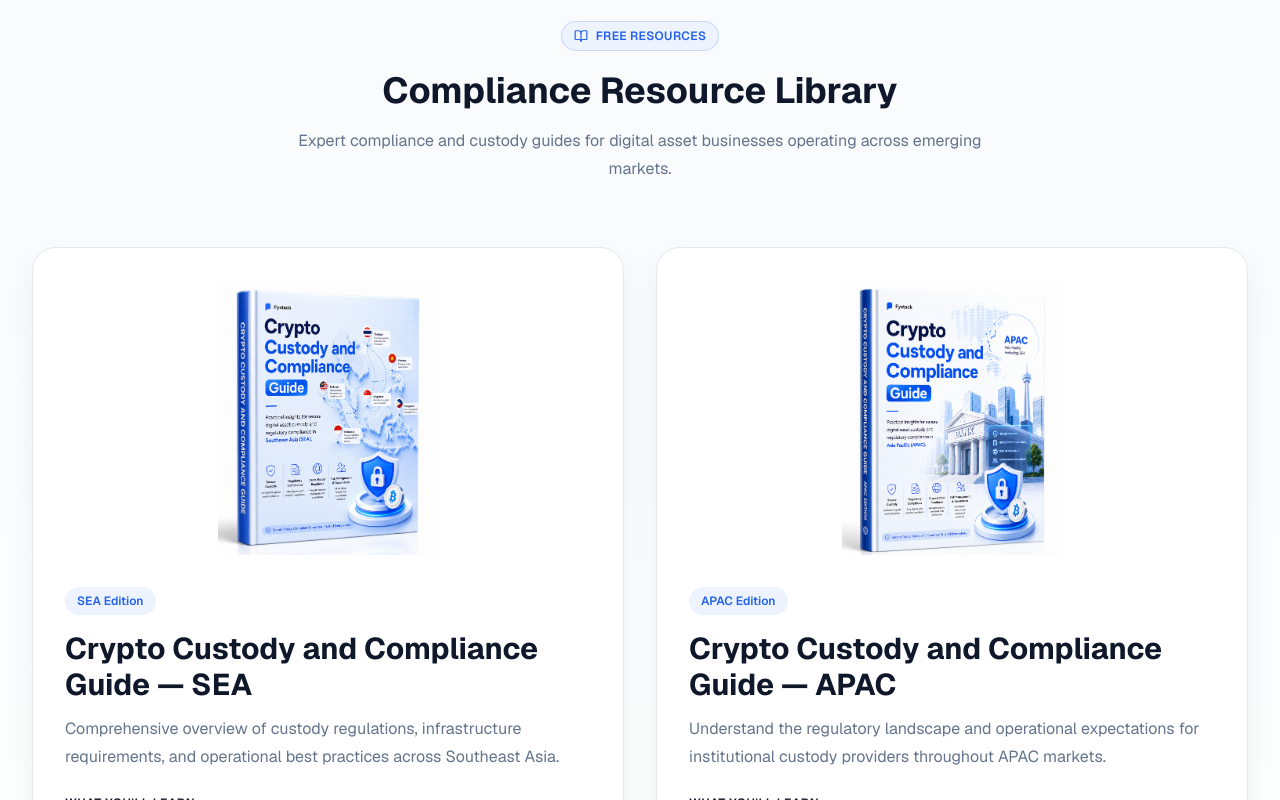
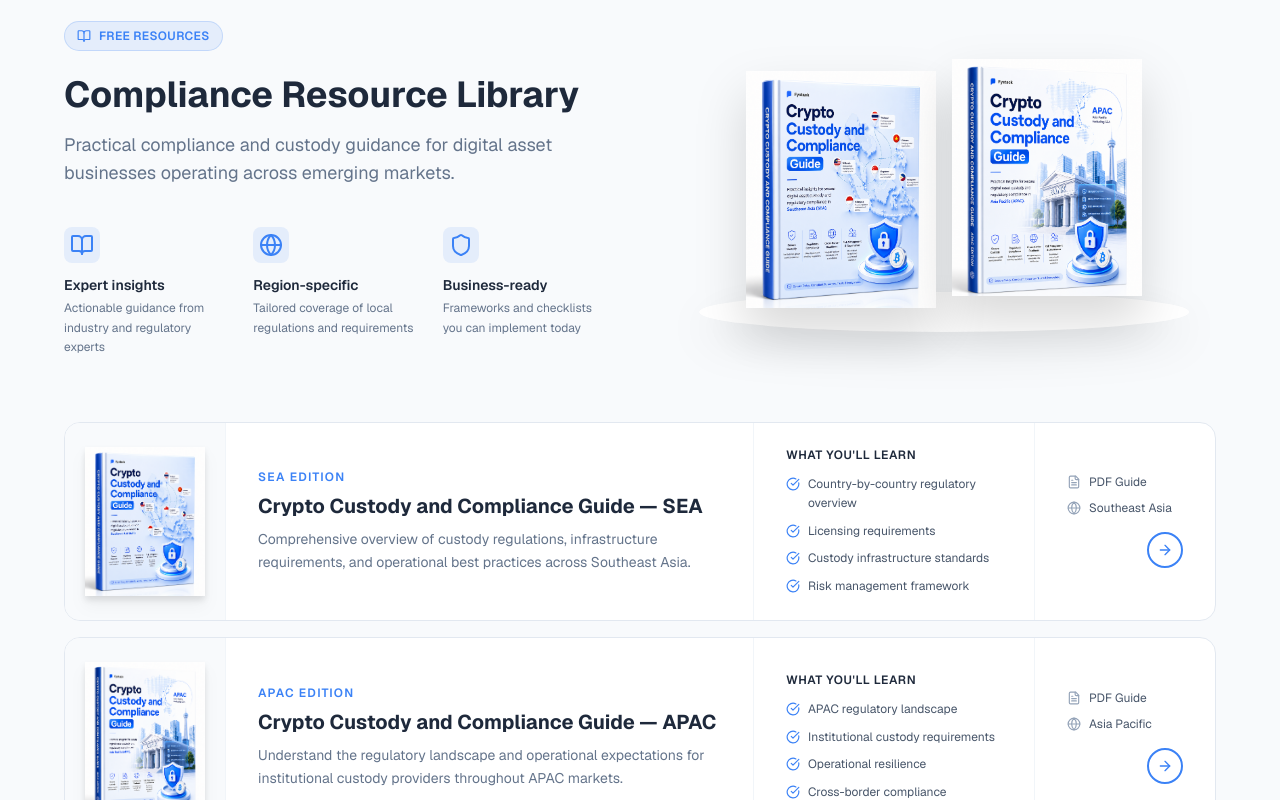
Before and after one commit to linh-cat/fystack-landing, a Next.js app: page /resources/custody-compliance-guide in a window 1280 px wide. Shown: the part 1100-1900 px from the top of the page. Built offline with nearby package versions, Linux system fonts and the light colour scheme.

Commit message:
Refactor Compliance Resource Library layout and enhance features section

```diff
--- a/app/resources/[slug]/components/ResourceLandingPage.tsx
+++ b/app/resources/[slug]/components/ResourceLandingPage.tsx
@@ -336,17 +336,6 @@ export function ResourceLandingPage({ resource, slug }: Props) {
                   </ul>
                 </div>
               )}
-
-              {resource.coverImage && (
-                <div className="mt-10 border border-slate-200 overflow-hidden">
-                  {/* eslint-disable-next-line @next/next/no-img-element */}
-                  <img
-                    src={resource.coverImage}
-                    alt={`${resource.title} preview`}
-                    className="w-full object-cover"
-                  />
-                </div>
-              )}
             </div>
 
             {/* Right — lead capture form */}
--- a/app/resources/components/ComplianceResourceLibrary.tsx
+++ b/app/resources/components/ComplianceResourceLibrary.tsx
@@ -1,12 +1,32 @@
 "use client";
 
+import Image from "next/image";
 import Link from "next/link";
-import { CheckCircle, BookOpen } from "lucide-react";
+import { BookOpen, Globe, Shield, FileText, ArrowRight, CheckCircle } from "lucide-react";
+import { useScrollReveal } from "@/app/new-homepage/hooks/useScrollReveal";
+
+const FEATURES = [
+  {
+    icon: BookOpen,
+    title: "Expert insights",
+    description: "Actionable guidance from industry and regulatory experts",
+  },
+  {
+    icon: Globe,
+    title: "Region-specific",
+    description: "Tailored coverage of local regulations and requirements",
+  },
+  {
+    icon: Shield,
+    title: "Business-ready",
+    description: "Frameworks and checklists you can implement today",
+  },
+];
 
 const CARDS = [
   {
     slug: "sea-compliance-guide",
-    badge: "SEA Edition",
+    badge: "SEA EDITION",
     title: "Crypto Custody and Compliance Guide — SEA",
     description:
       "Comprehensive overview of custody regulations, infrastructure requirements, and operational best practices across Southeast Asia.",
@@ -17,10 +37,12 @@ const CARDS = [
       "Custody infrastructure standards",
       "Risk management framework",
     ],
+    // pages: "45 Pages",
+    region: "Southeast Asia",
   },
   {
     slug: "apac-compliance-guide",
-    badge: "APAC Edition",
+    badge: "APAC EDITION",
     title: "Crypto Custody and Compliance Guide — APAC",
     description:
       "Understand the regulatory landscape and operational expectations for institutional custody providers throughout APAC markets.",
@@ -31,97 +53,177 @@ const CARDS = [
       "Operational resilience",
       "Cross-border compliance",
     ],
+    // pages: "42 Pages",
+    region: "Asia Pacific",
   },
 ];
 
 export function ComplianceResourceLibrary() {
+  const heroRef = useScrollReveal(0.1);
+  const cardsRef = useScrollReveal(0.1);
+
   return (
-    <section
-      className="py-24"
-      style={{
-        background: "linear-gradient(180deg, #F8FAFC 0%, #FFFFFF 100%)",
-      }}
+    <section className="py-16 lg:py-24 bg-slate-50">
+      <div className="max-w-[1440px] px-4 lg:px-16 2xl:px-0 mx-auto">
+
+        {/* ── Hero ── */}
+        <div
+          ref={heroRef.ref}
+          className={`grid lg:grid-cols-2 gap-12 lg:gap-16 items-center mb-16 ${
+            heroRef.isVisible ? "animate-[scroll-fade-up_0.6s_ease-out_forwards]" : "opacity-0"
+          }`}
         >
-      <div className="max-w-[1280px] px-4 lg:px-8 mx-auto">
-        {/* Header */}
-        <div className="max-w-[720px] mx-auto text-center mb-16">
-          <div className="inline-flex items-center gap-2 px-3 py-1.5 rounded-full bg-[#EEF4FF] border border-[#2563EB]/20 mb-5">
-            <BookOpen className="w-3.5 h-3.5 text-[#2563EB]" />
-            <span className="text-xs font-semibold text-[#2563EB] uppercase tracking-wide">
+          {/* Left */}
+          <div>
+            <div className="inline-flex items-center gap-2 px-3 py-1.5 rounded-full bg-[#3b82f6]/10 border border-[#3b82f6]/20 mb-6">
+              <BookOpen className="w-3.5 h-3.5 text-[#3b82f6]" />
+              <span className="text-xs font-semibold text-[#3b82f6] uppercase tracking-wide">
                 Free Resources
               </span>
             </div>
-          <h2 className="text-3xl lg:text-4xl font-bold text-[#0F172A] mb-4">
+
+            <h2 className="text-3xl lg:text-4xl font-bold text-slate-800 mb-4 leading-tight">
               Compliance Resource Library
             </h2>
-          <p className="text-base text-[#64748B] leading-7">
-            Expert compliance and custody guides for digital asset businesses operating across emerging markets.
+
+            <p className="text-slate-500 text-base lg:text-lg leading-relaxed mb-10">
+              Practical compliance and custody guidance for digital asset businesses operating across emerging markets.
             </p>
+
+            <div className="grid grid-cols-3 gap-6">
+              {FEATURES.map(({ icon: Icon, title, description }) => (
+                <div key={title}>
+                  <div className="w-9 h-9 rounded-lg bg-[#3b82f6]/10 flex items-center justify-center mb-3">
+                    <Icon className="w-4.5 h-4.5 text-[#3b82f6]" />
+                  </div>
+                  <p className="text-sm font-semibold text-slate-800 mb-1">{title}</p>
+                  <p className="text-xs text-slate-500 leading-relaxed">{description}</p>
+                </div>
+              ))}
+            </div>
           </div>
 
-        {/* Cards */}
-        <div className="grid grid-cols-1 md:grid-cols-2 gap-8">
+          {/* Right — books on platform */}
+          <div className="relative flex justify-center items-end py-6">
+            <div className="relative z-10 flex items-end justify-center gap-4">
+              <Image
+                src="/images/sea-guide.png"
+                alt="SEA Compliance Guide"
+                width={190}
+                height={250}
+                className="object-contain drop-shadow-2xl"
+              />
+              <Image
+                src="/images/apac-guide.png"
+                alt="APAC Compliance Guide"
+                width={190}
+                height={250}
+                className="object-contain drop-shadow-2xl -translate-y-3"
+              />
+            </div>
+            {/* Platform */}
+            <div className="absolute bottom-0 left-1/2 -translate-x-1/2 w-[90%] h-10 bg-white rounded-[50%] shadow-[0_16px_48px_rgba(0,0,0,0.10)]" />
+          </div>
+        </div>
+
+        {/* ── Card list ── */}
+        <div
+          ref={cardsRef.ref}
+          className={`space-y-4 ${
+            cardsRef.isVisible ? "animate-[scroll-fade-up_0.6s_ease-out_0.1s_forwards]" : "opacity-0"
+          }`}
+        >
           {CARDS.map((card) => (
             <Link
               key={card.slug}
               href={`/resources/${card.slug}`}
-              className="group block bg-white border border-[#E5E7EB] rounded-3xl p-8 cursor-pointer transition-all duration-300 hover:-translate-y-1"
-              style={{
-                boxShadow: "0 12px 32px rgba(15,23,42,.06)",
-              }}
-              onMouseEnter={(e) => {
-                (e.currentTarget as HTMLElement).style.boxShadow =
-                  "0 24px 48px rgba(15,23,42,.10)";
-              }}
-              onMouseLeave={(e) => {
-                (e.currentTarget as HTMLElement).style.boxShadow =
-                  "0 12px 32px rgba(15,23,42,.06)";
-              }}
+              className="group flex items-center gap-0 bg-white border border-slate-200 rounded-2xl overflow-hidden transition-all duration-300 hover:shadow-lg hover:-translate-y-0.5"
             >
-              {/* Book cover */}
-              <div className="flex justify-center mb-8">
-                {/* eslint-disable-next-line @next/next/no-img-element */}
-                <img
+              {/* Cover */}
+              <div className="w-[160px] flex-shrink-0 flex items-center justify-center bg-slate-50 self-stretch px-4 py-6">
+                <Image
                   src={card.coverImage}
                   alt={card.title}
-                  className="w-[220px] object-contain transition-transform duration-300 group-hover:scale-[1.03]"
+                  width={120}
+                  height={160}
+                  className="object-contain drop-shadow-lg transition-transform duration-300 group-hover:scale-[1.04]"
                 />
               </div>
 
-              {/* Edition badge */}
-              <div className="mb-4">
-                <span className="inline-block px-3 py-1.5 rounded-full bg-[#EEF4FF] text-[#2563EB] text-xs font-semibold transition-colors duration-200 group-hover:bg-[#DBEAFE]">
+              {/* Divider */}
+              <div className="w-px self-stretch bg-slate-100" />
+
+              {/* Title + description */}
+              <div className="flex-1 px-8 py-6 min-w-0">
+                <p className="text-xs font-semibold tracking-widest text-[#3b82f6] uppercase mb-2">
                   {card.badge}
-                </span>
+                </p>
+                <h3 className="text-xl font-bold text-slate-800 mb-2 leading-snug">
+                  {card.title}
+                </h3>
+                <p className="text-sm text-slate-500 leading-relaxed">
+                  {card.description}
+                </p>
               </div>
 
-              {/* Title */}
-              <h3 className="text-2xl lg:text-3xl font-bold text-[#0F172A] mb-3 leading-tight">
-                {card.title}
-              </h3>
+              {/* Divider */}
+              <div className="w-px self-stretch bg-slate-100" />
 
-              {/* Description */}
-              <p className="text-base text-[#64748B] leading-7 mb-6">
-                {card.description}
-              </p>
-
-              {/* What You'll Learn */}
-              <div>
-                <p className="text-xs font-semibold text-[#0F172A] uppercase tracking-wider mb-3">
-                  What You&apos;ll Learn
+              {/* Topics */}
+              <div className="w-[280px] flex-shrink-0 px-8 py-6">
+                <p className="text-xs font-semibold text-slate-800 uppercase tracking-wider mb-3">
+                  What you&apos;ll learn
                 </p>
                 <ul className="space-y-2">
                   {card.topics.map((topic) => (
-                    <li key={topic} className="flex items-start gap-2.5">
-                      <CheckCircle className="w-4 h-4 text-[#2563EB] flex-shrink-0 mt-0.5" />
-                      <span className="text-sm text-[#475569]">{topic}</span>
+                    <li key={topic} className="flex items-start gap-2">
+                      <CheckCircle className="w-3.5 h-3.5 text-[#3b82f6] flex-shrink-0 mt-0.5" />
+                      <span className="text-xs text-slate-600 leading-relaxed">{topic}</span>
                     </li>
                   ))}
                 </ul>
               </div>
+
+              {/* Divider */}
+              <div className="w-px self-stretch bg-slate-100" />
+
+              {/* Meta + arrow */}
+              <div className="w-[180px] flex-shrink-0 px-8 py-6 flex flex-col justify-between h-full gap-4">
+                <div className="space-y-2.5">
+                  <div className="flex items-center gap-2 text-xs text-slate-600">
+                    <FileText className="w-3.5 h-3.5 text-slate-400 flex-shrink-0" />
+                    PDF Guide
+                  </div>
+                  {/* <div className="flex items-center gap-2 text-xs text-slate-600">
+                    <BookOpen className="w-3.5 h-3.5 text-slate-400 flex-shrink-0" />
+                    {card.pages}
+                  </div> */}
+                  <div className="flex items-center gap-2 text-xs text-slate-600">
+                    <Globe className="w-3.5 h-3.5 text-slate-400 flex-shrink-0" />
+                    {card.region}
+                  </div>
+                </div>
+                <div className="flex justify-end">
+                  <span className="w-9 h-9 rounded-full border-2 border-[#3b82f6] flex items-center justify-center text-[#3b82f6] transition-colors duration-200 group-hover:bg-[#3b82f6] group-hover:text-white">
+                    <ArrowRight className="w-4 h-4" />
+                  </span>
+                </div>
+              </div>
             </Link>
           ))}
         </div>
+
+        {/* ── Footer link ── */}
+        <div className="mt-10 text-center text-sm text-slate-500">
+          Looking for more resources?{" "}
+          <Link
+            href="/resources"
+            className="text-[#3b82f6] font-semibold inline-flex items-center gap-1 hover:underline"
+          >
+            View all resources <ArrowRight className="w-3.5 h-3.5" />
+          </Link>
+        </div>
+
       </div>
     </section>
   );
```
Lines whose indentation alone changed are shown as unchanged.
